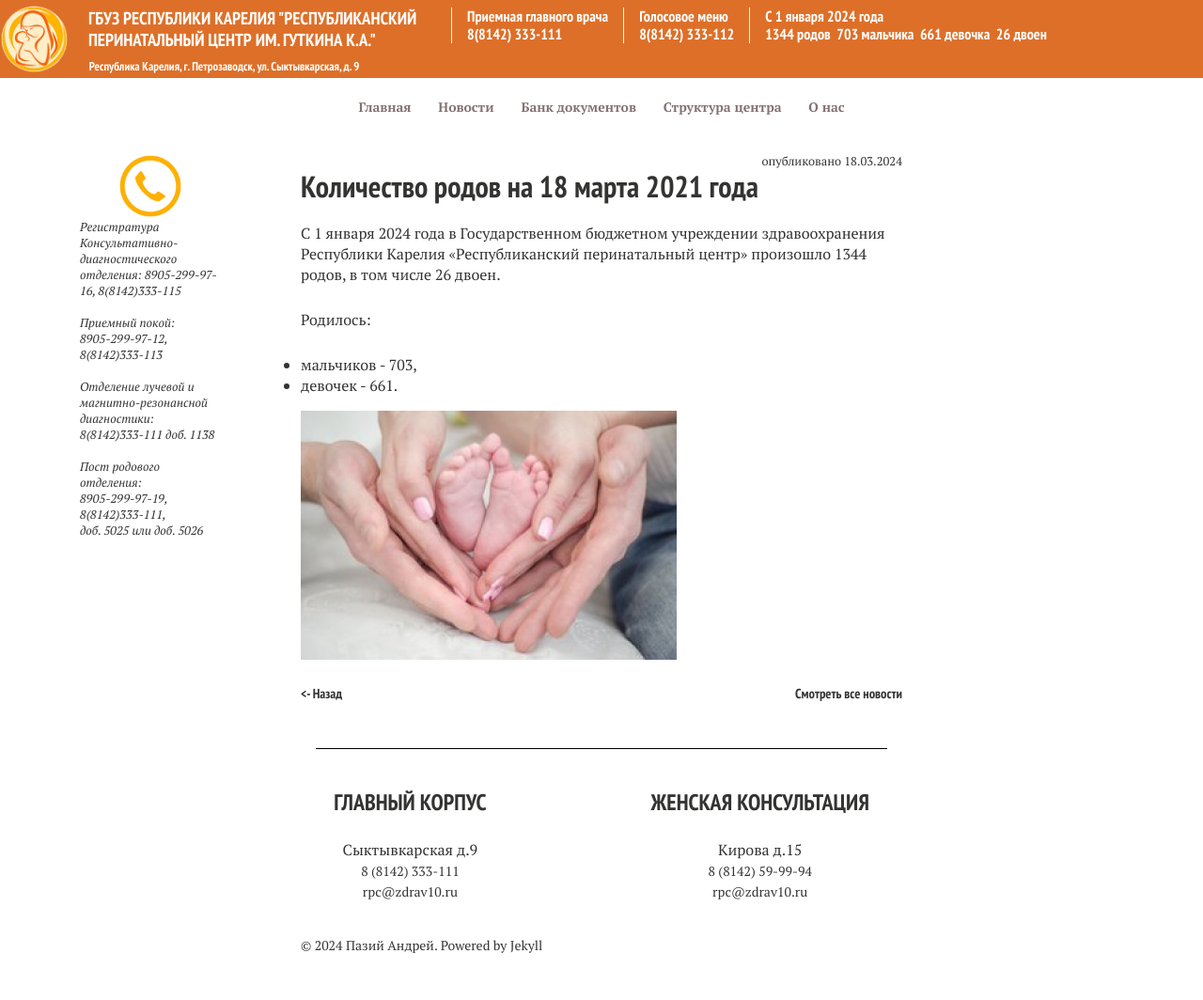
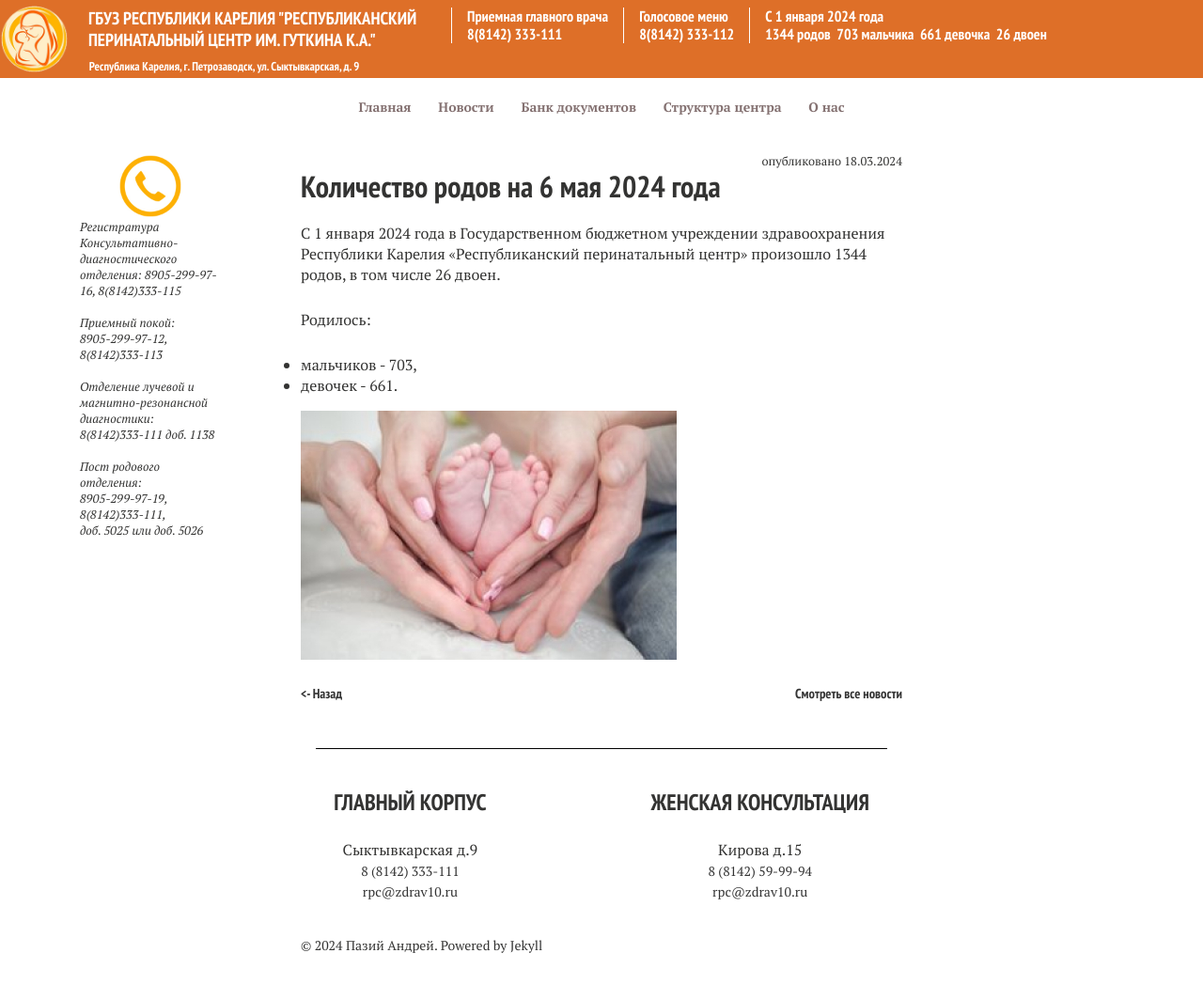
Before and after one commit to panikptz/rpc-site, a Jekyll site: the page built from _posts/2024-03-18-количество-родов-на-18-марта-2021-года.md, in a window 1280 px wide. Shown: the whole page at 94% size. Built offline with Jekyll 4.4.1, drawn with Linux system fonts in a browser that asks for light colours; nearby versions of some CDN libraries.

Commit message:
Подправил новость про количество родов

```diff
--- a/_posts/2024-03-18-количество-родов-на-18-марта-2021-года.md
+++ b/_posts/2024-03-18-количество-родов-на-18-марта-2021-года.md
@@ -1,6 +1,6 @@
 ---
-title: Количество родов на 18 марта 2021 года
-description: С 1 января 2021 года в Государственном бюджетном учреждении здравоохранения
+title: Количество родов на 6 мая 2024 года
+description: С 1 января 2024 года в Государственном бюджетном учреждении здравоохранения
   Республики Карелия «Республиканский перинатальный центр»...
 
 
```
